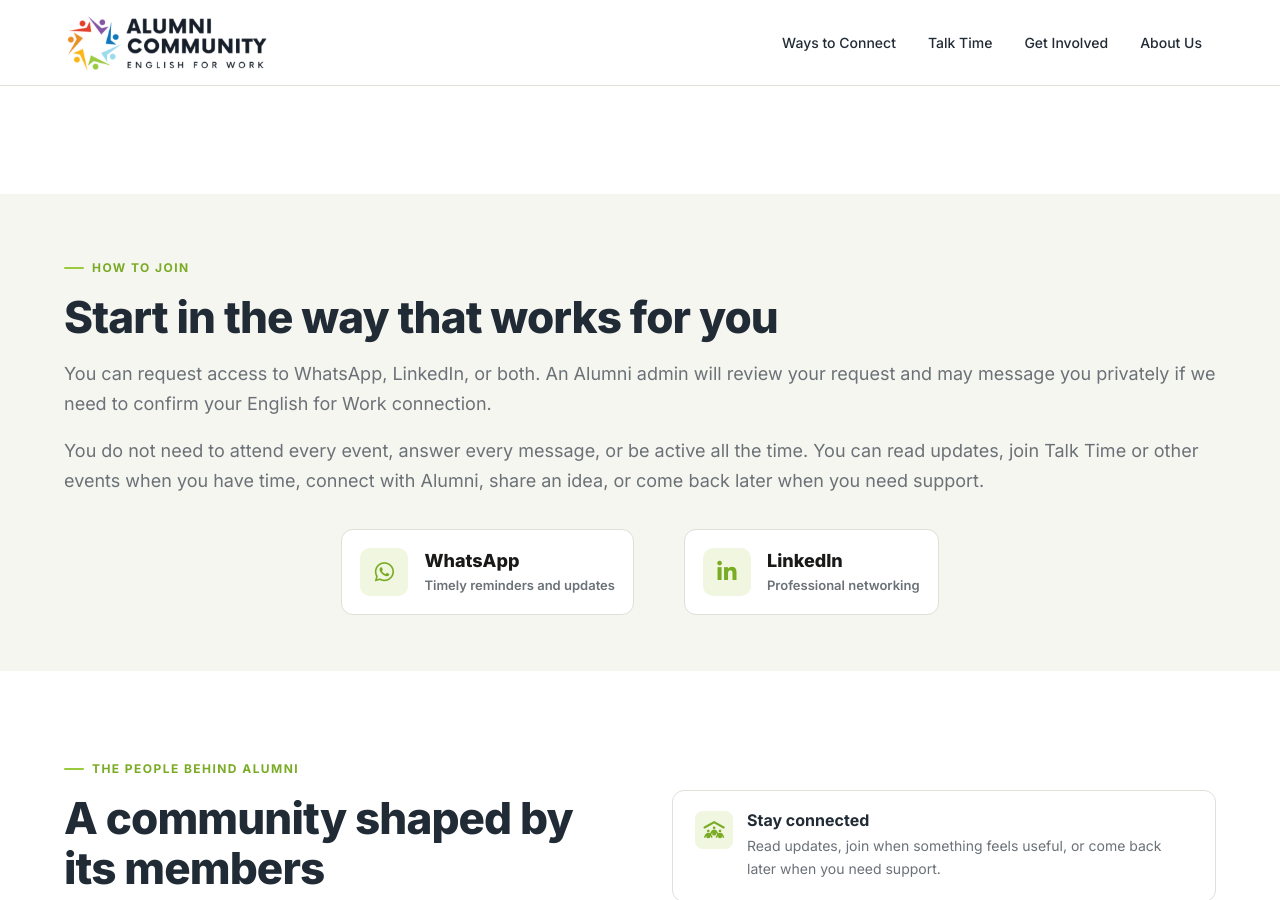
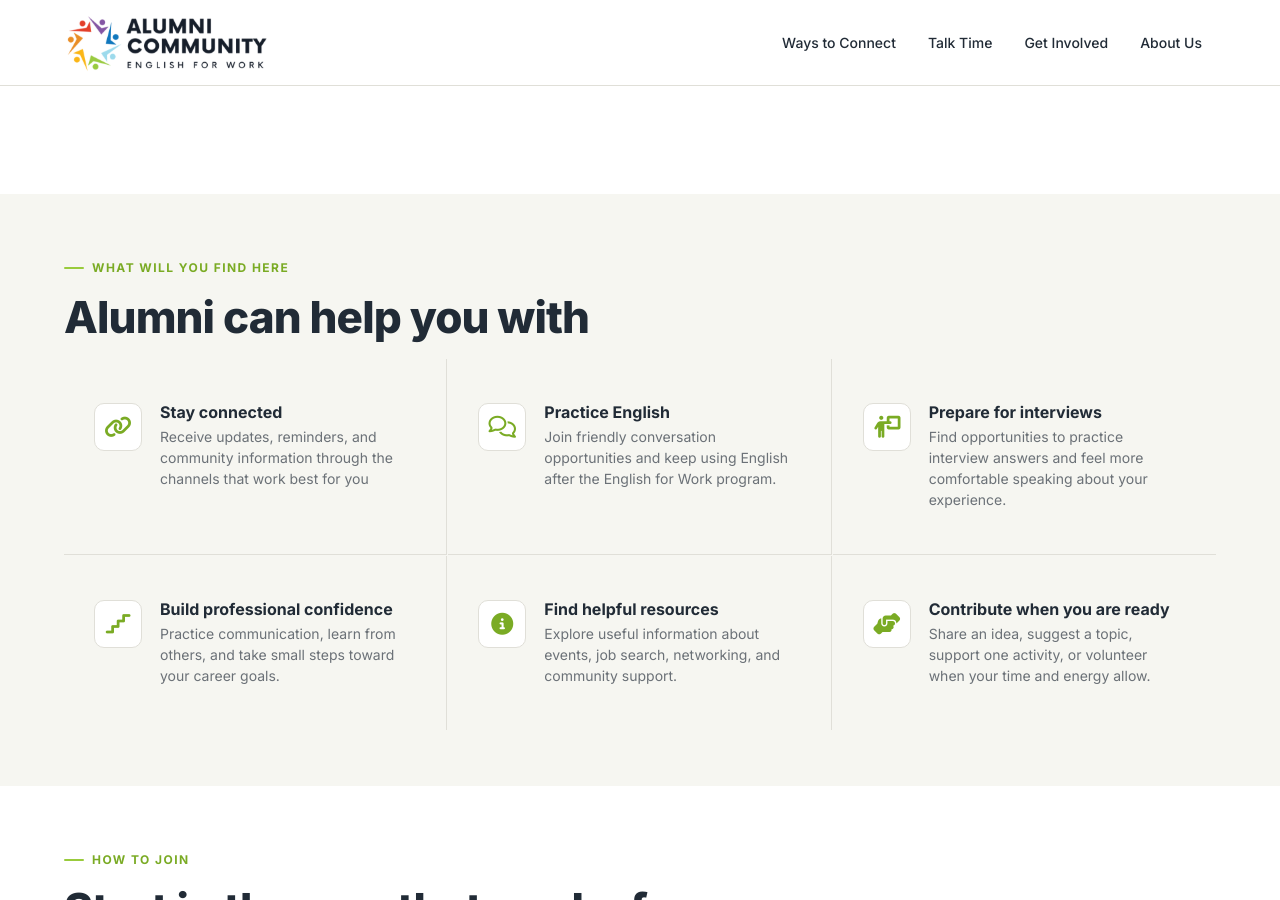
Before and after one commit to alumni-efw/alumni-efw.github.io, a Jekyll site: the page built from index.html, in a window 1280 px wide and 900 px high, scrolled down 309 px. Built offline with Jekyll 4.4.1, drawn with Linux system fonts in a browser that asks for light colours.

Commit message:
updated index.html for Alumni can help section

```diff
--- a/index.html
+++ b/index.html
@@ -51,10 +51,10 @@ nav: false
           </div>
         </div>
       </div>
-    </div>
+    </div> -->
   </section>
 
-  <section class="alumni-benefits section-sm">
+  <section class="alumni-benefits section-sm section-color-cream">
     <div class="inner">
       <div>
         <div class="section-label">What will you find here</div>
@@ -103,11 +103,11 @@ nav: false
             <p>Share an idea, suggest a topic, support one activity, or volunteer when your time and energy allow.</p>
           </div>
         </div>
-      </div> -->
+      </div>
     </div>
   </section>
 
-  <section class="home-how-to-join section-sm section-color-cream">
+  <section class="home-how-to-join section-sm">
     <div class="inner">
       <div class="section-intro">
         <div class="section-label">How to join</div>
@@ -138,7 +138,7 @@ nav: false
      </div>
   </section>
 
-  <section class="home-the-people-behind-alumni section">
+  <section class="home-the-people-behind-alumni section section-color-cream">
     <div class="inner community-perks-list-layout">
       <div class="section-intro">
         <div class="section-label">The people behind Alumni</div>
```
